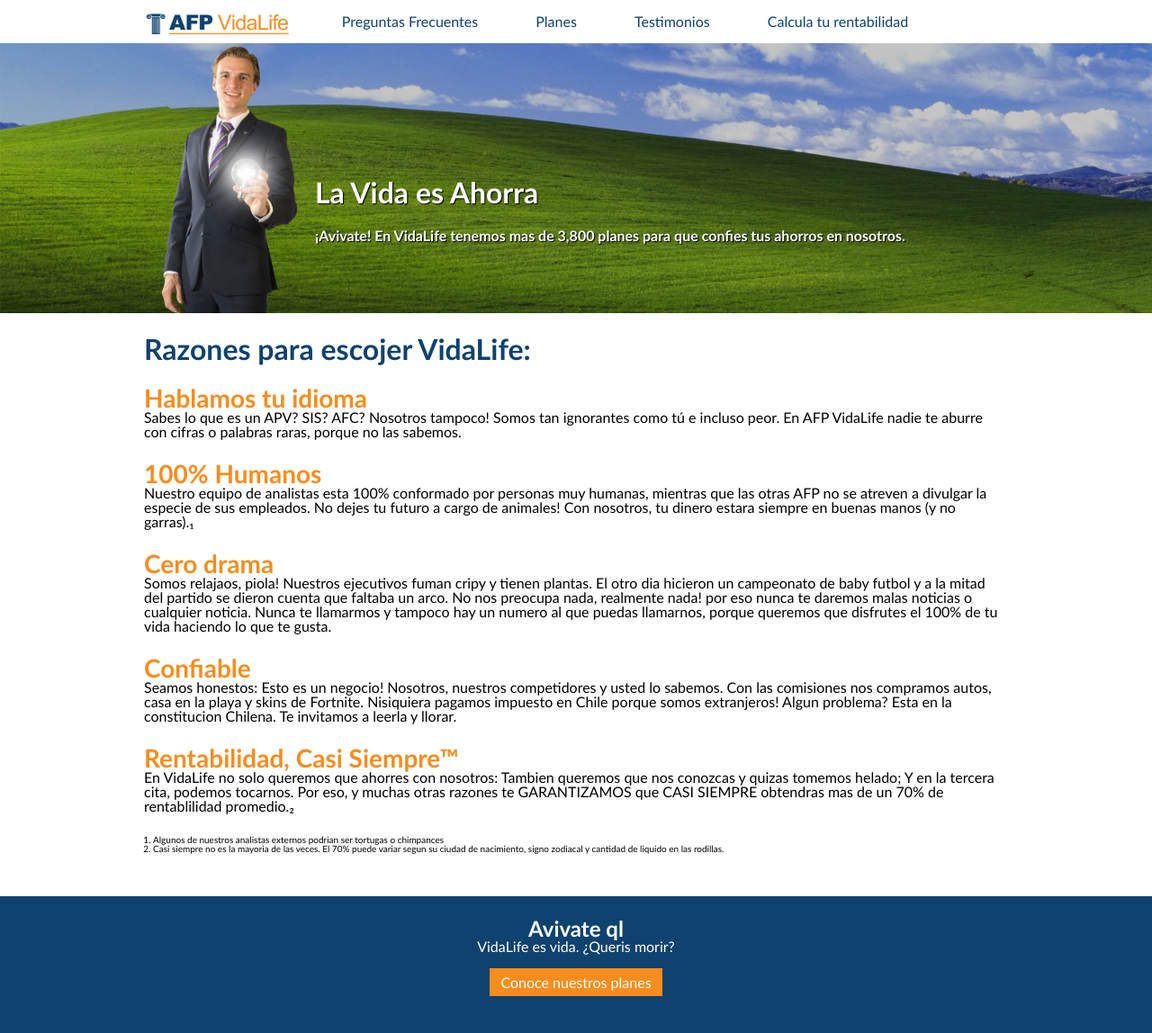
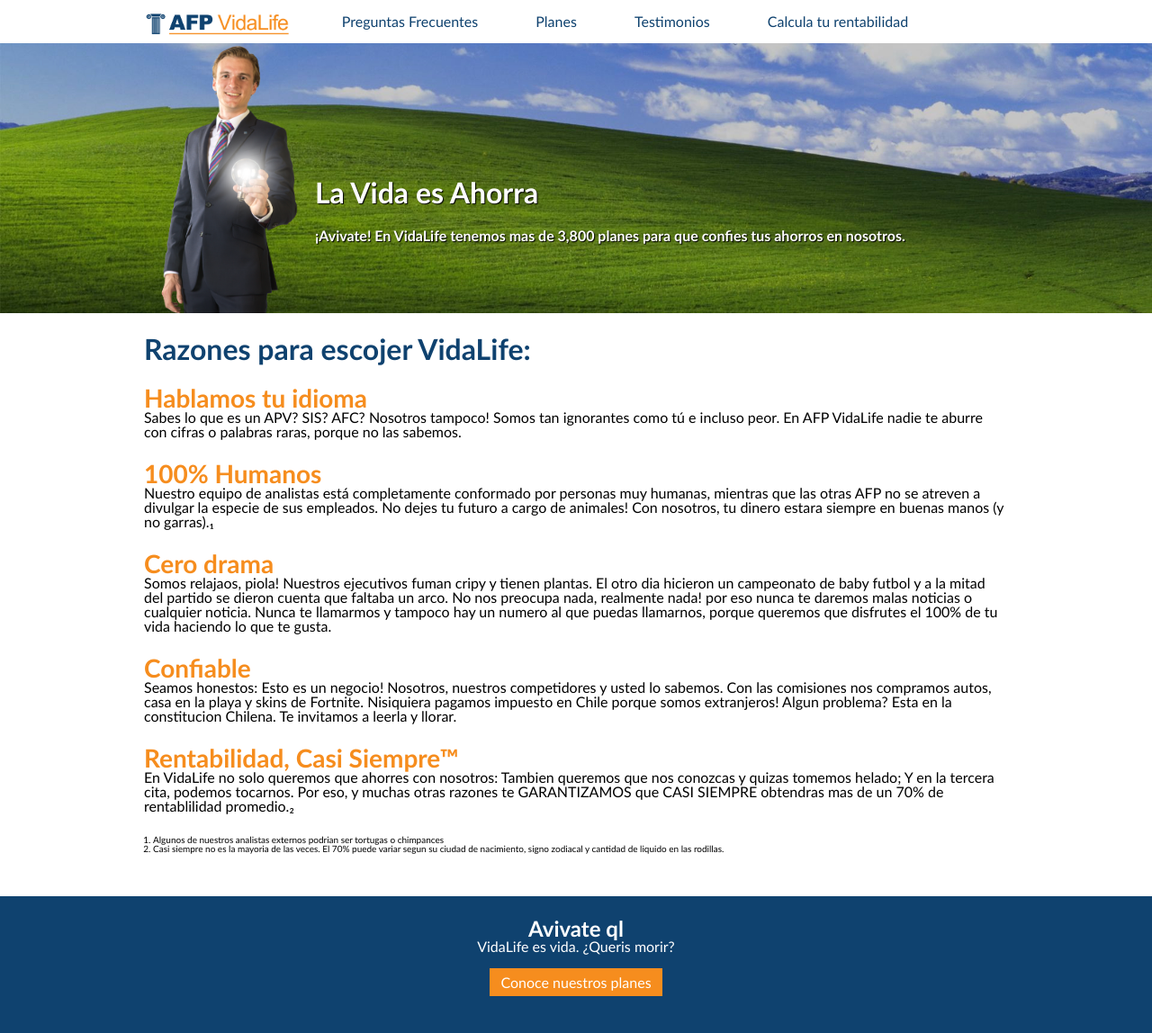
Before and after one commit to tubatuba/vidalife, a Jekyll site: the page built from index.md, in a window 1280 px wide. Shown: the whole page at 90% size. Built offline with Jekyll 4.4.1, drawn with Linux system fonts in a browser that asks for light colours.

Commit message:
redacción

```diff
--- a/index.md
+++ b/index.md
@@ -11,7 +11,7 @@
 
 ## 100% Humanos
 
-Nuestro equipo de analistas esta 100% conformado por personas muy humanas, mientras que las otras AFP no se atreven a divulgar la especie de sus empleados. No dejes tu futuro a cargo de animales! Con nosotros, tu dinero estara siempre en buenas manos (y no garras).₁
+Nuestro equipo de analistas está completamente conformado por personas muy humanas, mientras que las otras AFP no se atreven a divulgar la especie de sus empleados. No dejes tu futuro a cargo de animales! Con nosotros, tu dinero estara siempre en buenas manos (y no garras).₁
 
 ## Cero drama
 
```
